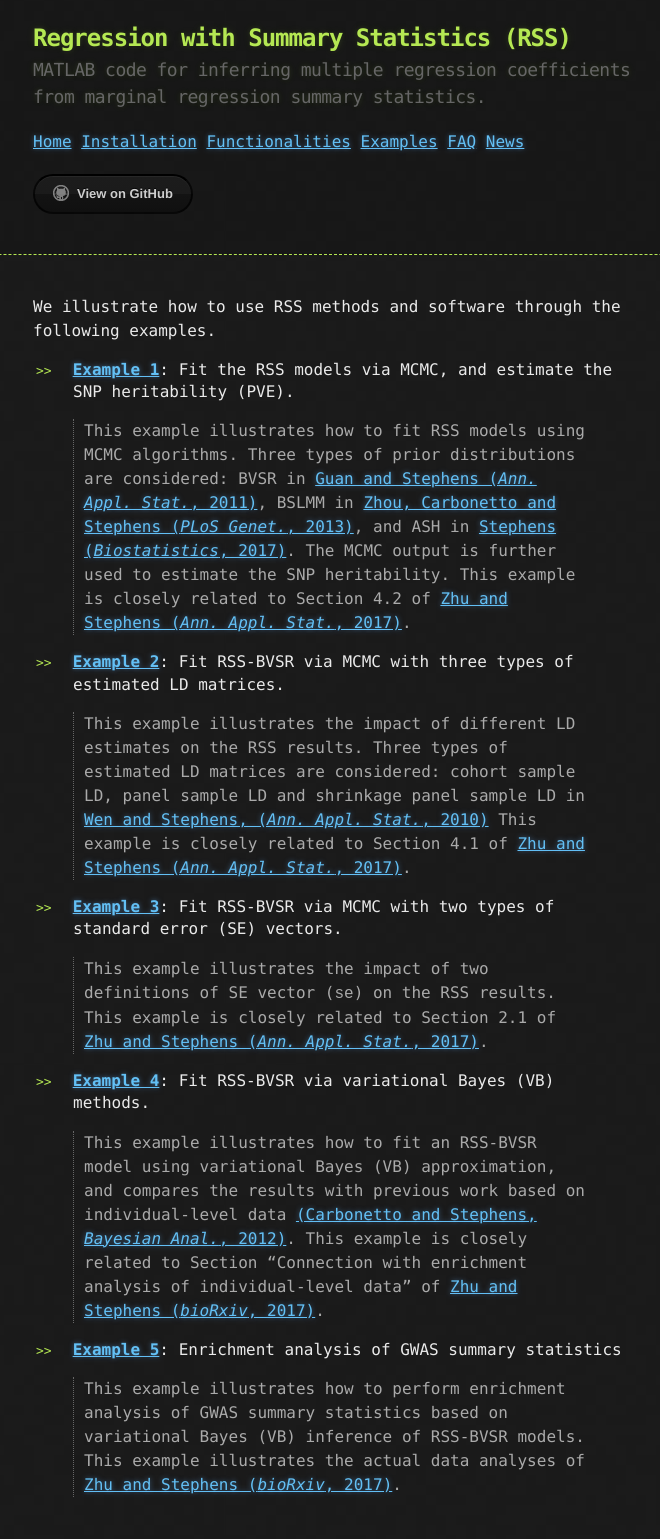
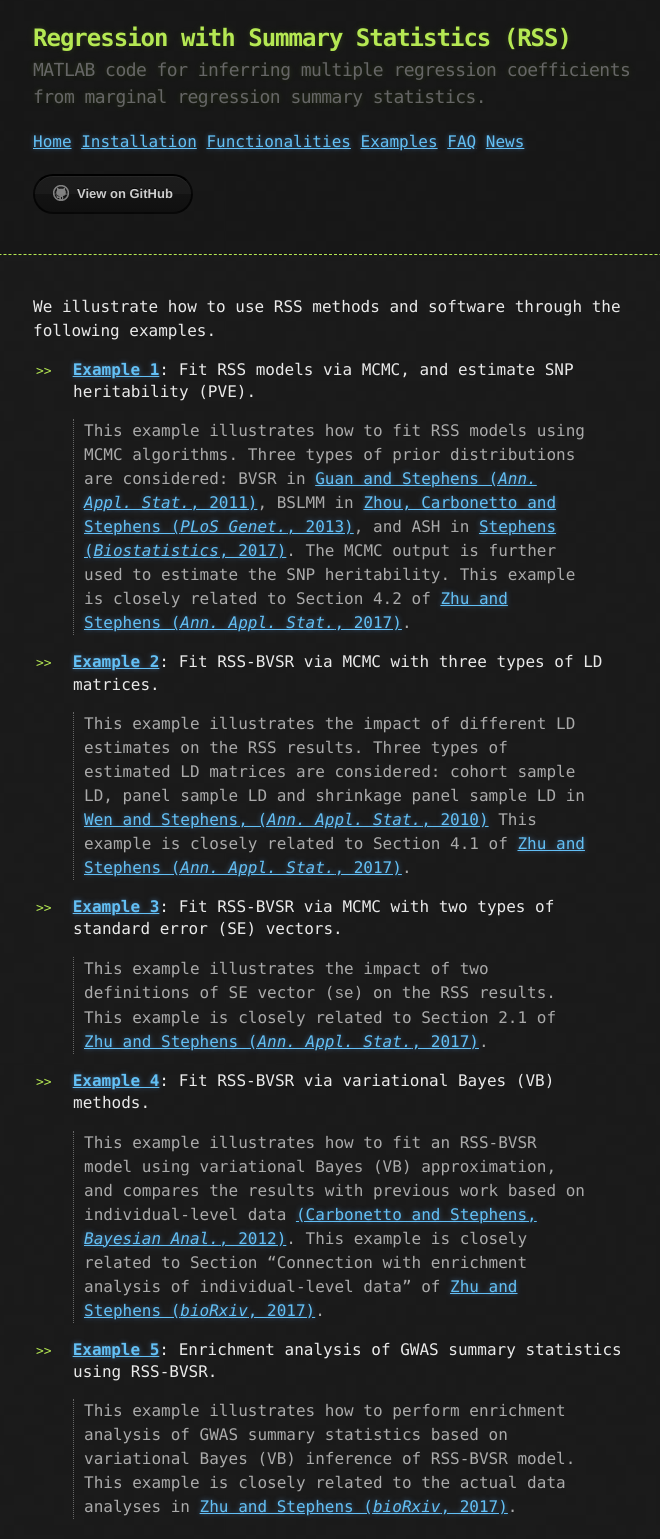
Before and after one commit to stephenslab/rss, a Jekyll site: the page built from docs/Examples.md, in a window 1280 px wide. Shown: the whole page, without its empty margins (307-967 px from the left). Built offline with Jekyll 4.4.1, drawn with Linux system fonts in a browser that asks for light colours; before the commit the page ends 1517 px from its top, so only the background shows below that.

Commit message:
update example summary page

```diff
--- a/docs/Examples.md
+++ b/docs/Examples.md
@@ -7,8 +7,7 @@ layout: default
 
 We illustrate how to use RSS methods and software through the following examples.
 
-- [**Example 1**](Example-1): Fit the RSS models via MCMC, and
-  estimate the SNP heritability (PVE).
+- [**Example 1**](Example-1): Fit RSS models via MCMC, and estimate SNP heritability (PVE).
 
 > This example illustrates how to fit RSS models using MCMC
 > algorithms. Three types of prior distributions are considered:
@@ -18,8 +17,7 @@ We illustrate how to use RSS methods and software through the following examples
 > The MCMC output is further used to estimate the SNP heritability.
 > This example is closely related to Section 4.2 of [Zhu and Stephens (*Ann. Appl. Stat.*, 2017)][].
 
-- [**Example 2**](Example-2): Fit RSS-BVSR via MCMC with three types
-  of estimated LD matrices.
+- [**Example 2**](Example-2): Fit RSS-BVSR via MCMC with three types of LD matrices.
 
 > This example illustrates the impact of different LD estimates on the
 > RSS results. Three types of estimated LD matrices are considered:
@@ -27,15 +25,13 @@ We illustrate how to use RSS methods and software through the following examples
 > shrinkage panel sample LD in [Wen and Stephens, (*Ann. Appl. Stat.*, 2010)](https://www.ncbi.nlm.nih.gov/pubmed/21479081)
 > This example is closely related to Section 4.1 of [Zhu and Stephens (*Ann. Appl. Stat.*, 2017)][].
 
-- [**Example 3**](Example-3): Fit RSS-BVSR via MCMC with two types of
-standard error (SE) vectors.
+- [**Example 3**](Example-3): Fit RSS-BVSR via MCMC with two types of standard error (SE) vectors.
 
 > This example illustrates the impact of two definitions of
 > SE vector (`se`) on the RSS results.
 > This example is closely related to Section 2.1 of [Zhu and Stephens (*Ann. Appl. Stat.*, 2017)][].
 
-- [**Example 4**](Example-4): Fit RSS-BVSR via variational Bayes (VB)
-  methods.
+- [**Example 4**](Example-4): Fit RSS-BVSR via variational Bayes (VB) methods.
 
 > This example illustrates how to fit an RSS-BVSR model using
 > variational Bayes (VB) approximation, and compares the results with
@@ -44,8 +40,8 @@ standard error (SE) vectors.
 > This example is closely related to Section "Connection with enrichment analysis of individual-level data"
 > of [Zhu and Stephens (*bioRxiv*, 2017)][].
 
-- [**Example 5**](Example-5): Enrichment analysis of GWAS summary statistics
+- [**Example 5**](Example-5): Enrichment analysis of GWAS summary statistics using RSS-BVSR.
 
 > This example illustrates how to perform enrichment analysis of GWAS summary statistics
-> based on variational Bayes (VB) inference of RSS-BVSR models.
-> This example illustrates the actual data analyses of [Zhu and Stephens (*bioRxiv*, 2017)][].
+> based on variational Bayes (VB) inference of RSS-BVSR model.
+> This example is closely related to the actual data analyses in [Zhu and Stephens (*bioRxiv*, 2017)][].
```
